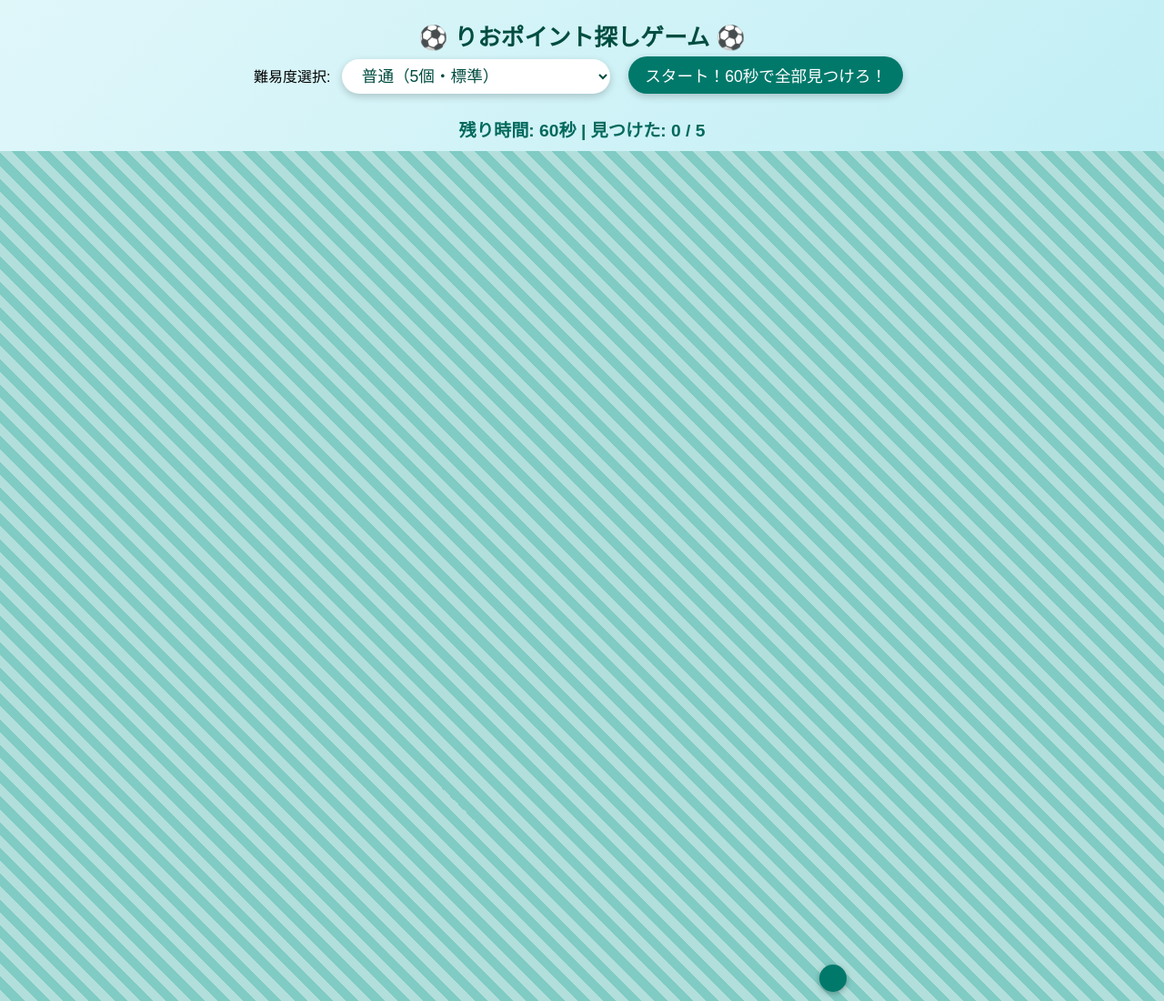
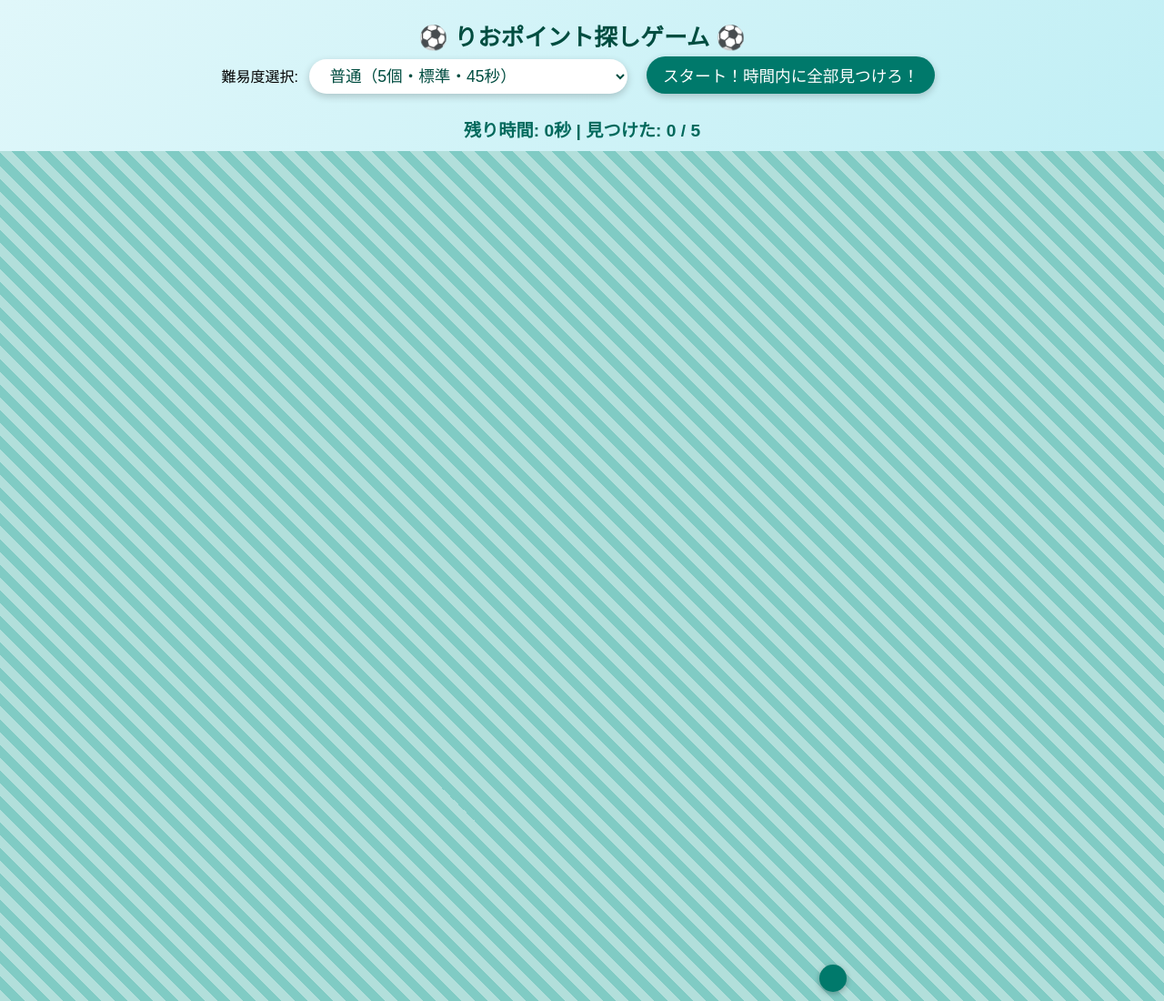
Before and after one commit to sakuta1214/rio, a plain HTML site: page index.html in a window 1280 px wide. Shown: the top 1100 px of the page at 91% size. Drawn offline with Linux system fonts and the light colour scheme.

Commit message:
Update index.html

```diff
--- a/index.html
+++ b/index.html
@@ -3,7 +3,7 @@
 <head>
 <meta charset="UTF-8" />
 <meta name="viewport" content="width=device-width, initial-scale=1" />
-<title>りおポイント探しゲーム（難易度付き）</title>
+<title>りおポイント探しゲーム（難易度＆時間設定付き）</title>
 <style>
   body {
     margin: 0;
@@ -134,11 +134,11 @@
 <div id="controls">
   <label for="difficulty-select">難易度選択: </label>
   <select id="difficulty-select" aria-label="難易度選択">
-    <option value="easy">簡単（3個・大きめ）</option>
-    <option value="normal" selected>普通（5個・標準）</option>
-    <option value="hard">難しい（8個・小さくて透明）</option>
+    <option value="easy">簡単（3個・大きめ・60秒）</option>
+    <option value="normal" selected>普通（5個・標準・45秒）</option>
+    <option value="hard">難しい（8個・小さくて透明・20秒）</option>
   </select>
-  <button id="start-button">スタート！60秒で全部見つけろ！</button>
+  <button id="start-button">スタート！時間内に全部見つけろ！</button>
 </div>
 
 <div id="info">スタートボタンを押してゲーム開始！</div>
@@ -170,19 +170,17 @@
 
   const width = window.innerWidth;
   const height = 3000;
-  const timeLimit = 60; // 秒
 
   let timer = null;
-  let timeLeft = timeLimit;
+  let timeLeft = 0;
   let foundCount = 0;
   let gameStarted = false;
   let markers = [];
 
-  // 難易度ごとの設定
   const difficultySettings = {
-    easy: { count: 3, sizeClass: "easy" },
-    normal: { count: 5, sizeClass: "normal" },
-    hard: { count: 8, sizeClass: "hard" }
+    easy: { count: 3, sizeClass: "easy", time: 60 },
+    normal: { count: 5, sizeClass: "normal", time: 45 },
+    hard: { count: 8, sizeClass: "hard", time: 20 }
   };
 
   function createMarkers() {
@@ -237,7 +235,10 @@
   function startGame() {
     if (gameStarted) return;
     gameStarted = true;
-    timeLeft = timeLimit;
+    const difficulty = difficultySelect.value;
+    const settings = difficultySettings[difficulty];
+
+    timeLeft = settings.time;
     updateInfo();
     createMarkers();
     startBtn.disabled = true;
@@ -263,7 +264,7 @@
     const settings = difficultySettings[difficulty];
 
     if (cleared) {
-      resultMessage.textContent = `🎉 全部見つけた！タイム: ${timeLimit - timeLeft}秒 🎉`;
+      resultMessage.textContent = `🎉 全部見つけた！タイム: ${settings.time - timeLeft}秒 🎉`;
       const comment = quotes[Math.floor(Math.random() * quotes.length)];
       rewardComment.textContent = comment;
     } else {
@@ -276,14 +277,14 @@
   retryBtn.addEventListener('click', () => {
     resultScreen.style.display = 'none';
     foundCount = 0;
-    timeLeft = timeLimit;
+    timeLeft = 0;
     updateInfo();
     createMarkers();
   });
 
   startBtn.addEventListener('click', startGame);
 
-  // 初期状態でマーカー生成（ゲーム開始待ち）
+  // 初期状態（開始前）にマーカーを用意
   createMarkers();
   updateInfo();
 </script>
```
